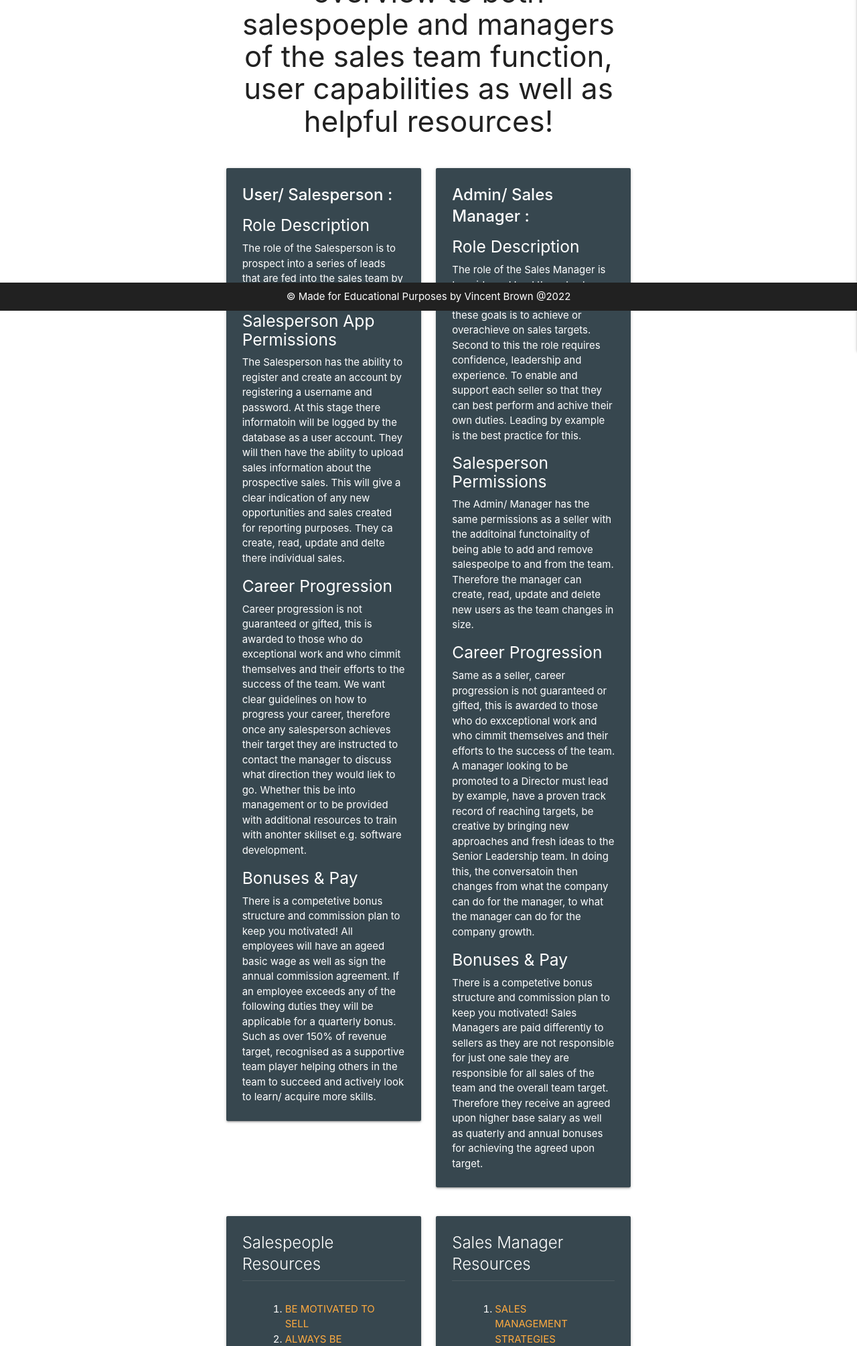
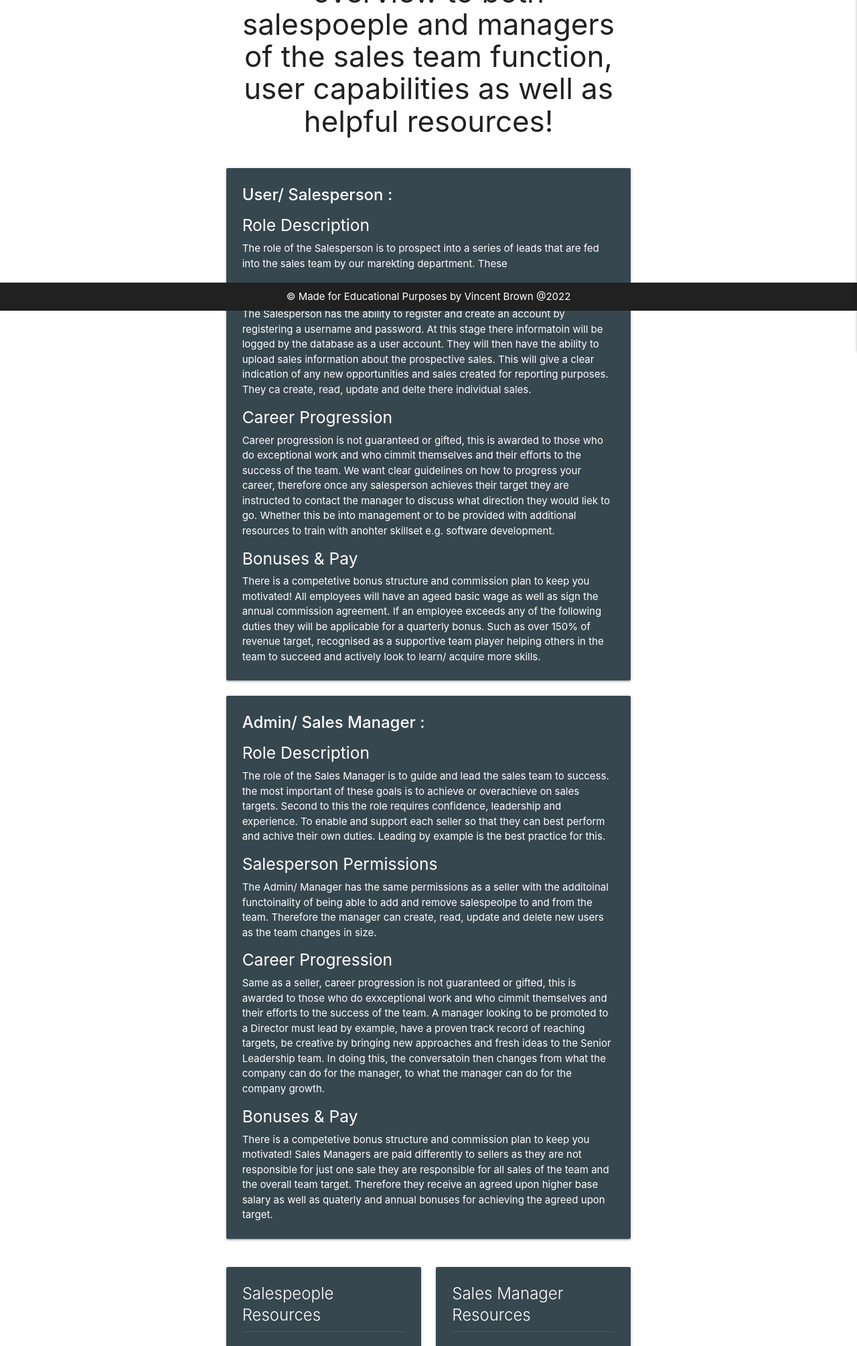
Before and after one commit to Code-Institute-Submissions/VinBdev-Predict_Your_Sales_JuneResub, a Flask app: template templates/dashboard.html in a window 1280 px wide. Shown: the part 336-2346 px from the top of the page at 67% size. Run offline with Flask 2, Linux system fonts and the light colour scheme; the template is opened without the code that fills it, so the values that code supplies are empty; some libraries are stand-ins or nearby versions.

Commit message:
Changed column sizes

```diff
--- a/templates/dashboard.html
+++ b/templates/dashboard.html
@@ -17,7 +17,7 @@
 <!-- Sales person Section -->
 <div class="container">
    <div class="row">
-      <div class="col s12 l6">
+      <div class="col">
          <div class="card blue-grey darken-3">
             <div class="card-content white-text">
                <span class="card-title dashboard-card"> <strong>User/ Salesperson : </strong>
@@ -50,7 +50,7 @@
          </div>
       </div>
       <!-- Sales Manager Section -->
-      <div class="col s12 l6">
+      <div class="col">
          <div class="card blue-grey darken-3">
             <div class="card-content white-text">
                <span class="card-title dashboard-card"> <strong>Admin/ Sales Manager :</strong>
```
